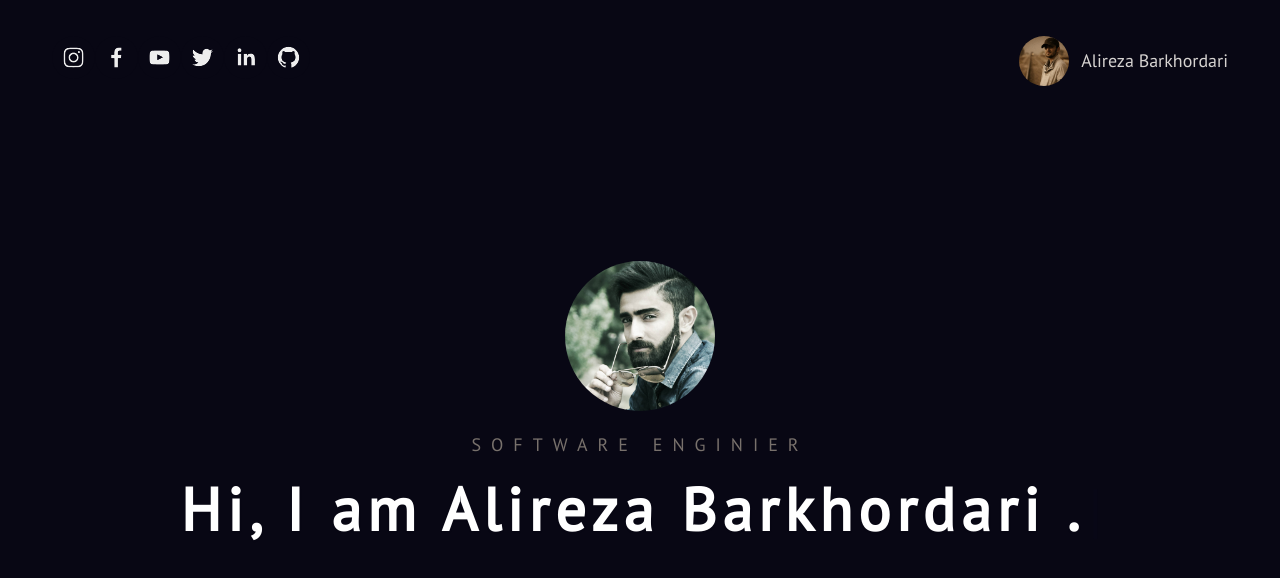
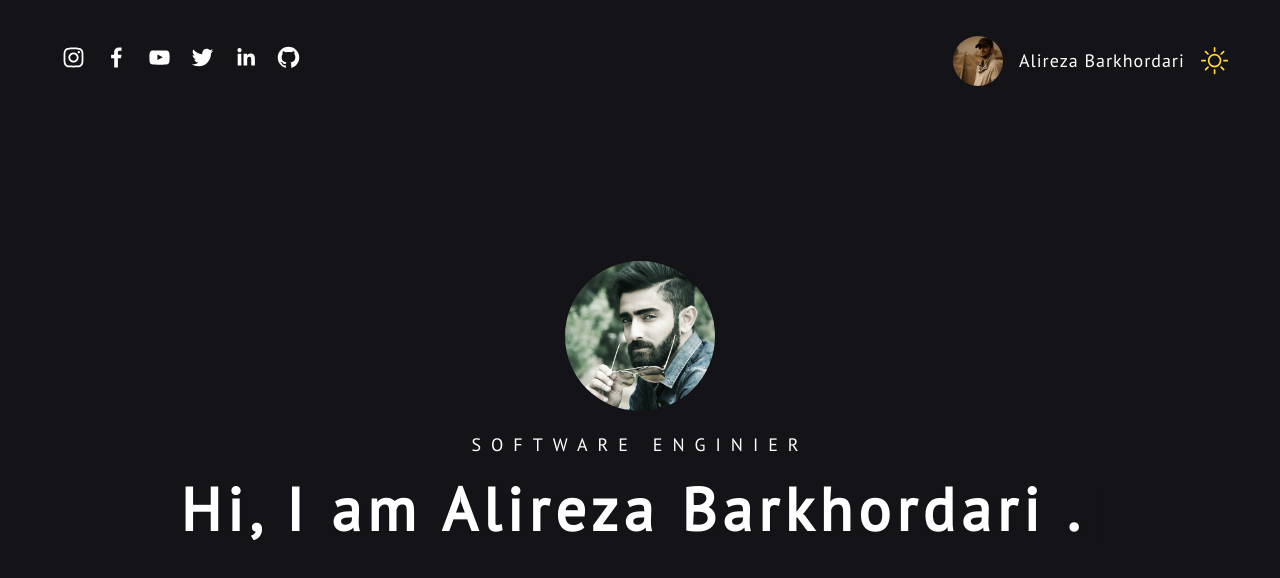
Before and after one commit to Alirezabarkhordari73/Portfolio-Project, a Next.js app: page / in a window 1280 px wide. Shown: the top 578 px of the page. Built offline with nearby package versions, Linux system fonts and the light colour scheme; a web font is replaced by a local one.

Commit message:
implement dark mode

```diff
--- /dev/null
+++ b/Context/ContextProvider.tsx
@@ -0,0 +1,38 @@
+import { useState, useEffect, FC, ReactNode } from "react";
+import { createContext } from "react";
+
+type ContextType = {
+  theme: "light" | "dark";
+  toggleTheme: () => void;
+};
+
+export const ThemeContext = createContext<ContextType>({
+  theme: "light",
+  toggleTheme: () => {},
+});
+
+export const ThemeProvider: FC<{ children: ReactNode }> = ({ children }) => {
+  const [theme, setTheme] = useState<"light" | "dark">(
+    (typeof window !== "undefined" &&
+      (localStorage.getItem("theme") as "light" | "dark")) ||
+      "dark"
+  );
+
+  useEffect(() => {
+    localStorage.setItem("theme", "light");
+  }, []);
+
+  const toggleTheme = (): void => {
+    const val = theme === "light" ? "dark" : "light";
+    setTheme(val);
+    localStorage.setItem("theme", val);
+  };
+
+  return (
+    <ThemeContext.Provider value={{ theme, toggleTheme }}>
+      {children}
+    </ThemeContext.Provider>
+  );
+};
+
+export default ThemeProvider;
--- a/components/Experiense.tsx
+++ b/components/Experiense.tsx
@@ -41,7 +41,7 @@ const Experiense = (props: Props) => {
           }}
         >
           <SwiperSlide className="flex justify-center items-center">
-            <div className="bg-[#1b1b33] w-[410px] h-[610px] text-stone-100 rounded-md hover:bg-[#22223d] transition duration-200 opacity-40 hover:opacity-100 flex flex-col items-center justify-start p-10 border-[1px] border-[#696bff]">
+            <div className="dark:bg-[#1b1b33] w-[410px] h-[610px] dark:text-[#fff] text-[#1f1f1f] rounded-md dark:hover:bg-[#22223d] hover:bg-[#c4c4dd] transition duration-200 opacity-60 hover:opacity-100 flex flex-col items-center justify-start p-10 border-[1px] border-[#696bff]">
               <Image
                 src={img.src}
                 alt="company-img"
@@ -72,7 +72,7 @@ const Experiense = (props: Props) => {
             </div>
           </SwiperSlide>
           <SwiperSlide className="flex justify-center items-center">
-            <div className="bg-[#1b1b33] w-[410px] h-[610px] text-stone-100 rounded-md hover:bg-[#22223d] transition duration-200 opacity-40 hover:opacity-100 flex flex-col items-center justify-start p-10 border-[1px] border-[#696bff]">
+            <div className="dark:bg-[#1b1b33] w-[410px] h-[610px] dark:text-[#fff] text-[#1f1f1f]rounded-md dark:hover:bg-[#22223d] hover:bg-[#c4c4dd] transition duration-200 opacity-60 hover:opacity-100 flex flex-col items-center justify-start p-10 border-[1px] border-[#696bff]">
               <Image
                 src={AmytisLogo.src}
                 alt="company-img"
@@ -103,7 +103,7 @@ const Experiense = (props: Props) => {
             </div>
           </SwiperSlide>
           <SwiperSlide className="flex justify-center items-center">
-            <div className="bg-[#1b1b33] w-[410px] h-[610px] text-stone-100 rounded-md hover:bg-[#22223d] transition duration-200 opacity-40 hover:opacity-100 flex flex-col items-center justify-start p-10 border-[1px] border-[#696bff]">
+            <div className="dark:bg-[#1b1b33] w-[410px] h-[610px] dark:text-[#fff] text-[#1f1f1f] rounded-md dark:hover:bg-[#22223d] hover:bg-[#c4c4dd] transition duration-200 opacity-60 hover:opacity-100 flex flex-col items-center justify-start p-10 border-[1px] border-[#696bff]">
               <Image
                 src={img.src}
                 alt="company-img"
--- a/components/Header.tsx
+++ b/components/Header.tsx
@@ -1,13 +1,16 @@
-import React from "react";
+import React, { useContext } from "react";
 import { SocialIcon } from "react-social-icons";
 import Image from "next/image";
 import { motion } from "framer-motion";
+import { BsSun, BsMoonStars } from "react-icons/bs";
 
 import myAvatarPic from "../assets/images/Avatar1.jpg";
+import { ThemeContext } from "../Context/ContextProvider";
 
 type Props = {};
 
 const Header = (props: Props) => {
+  const { toggleTheme, theme } = useContext(ThemeContext);
   return (
     <div className="top-0 sticky flex items-start justify-between mx-auto max-w-7xl z-50 px-5 py-1">
       <motion.div
@@ -17,44 +20,44 @@ const Header = (props: Props) => {
       >
         <SocialIcon
           url="https://www.instagram.com/aliiiii_reza73/"
-          bgColor="#080714"
-          fgColor="#EEEEEE"
+          bgColor="transparent"
+          fgColor={`${theme === "dark" ? "#fff" : "#000"}`}
           style={{ height: 43, width: 43 }}
         />
         <SocialIcon
           url="https://www.facebook.com/alireza.barkhordari.16/"
-          bgColor="#080714"
-          fgColor="#EEEEEE"
+          bgColor="transparent"
+          fgColor={`${theme === "dark" ? "#fff" : "#000"}`}
           style={{ height: 43, width: 43 }}
         />
         <SocialIcon
           url="https://www.youtube.com/"
-          bgColor="#080714"
-          fgColor="#EEEEEE"
+          bgColor="transparent"
+          fgColor={`${theme === "dark" ? "#fff" : "#000"}`}
           style={{ height: 43, width: 43 }}
         />
         <SocialIcon
           url="https://twitter.com/"
-          bgColor="#080714"
-          fgColor="#EEEEEE"
+          bgColor="transparent"
+          fgColor={`${theme === "dark" ? "#fff" : "#000"}`}
           style={{ height: 43, width: 43 }}
         />
         <SocialIcon
           url="https://www.linkedin.com/"
-          bgColor="#080714"
-          fgColor="#EEEEEE"
+          bgColor="transparent"
+          fgColor={`${theme === "dark" ? "#fff" : "#000"}`}
           style={{ height: 43, width: 43 }}
         />
         <SocialIcon
           url="https://github.com/Alirezabarkhordari73"
-          bgColor="#080714"
-          fgColor="#EEEEEE"
+          bgColor="transparent"
+          fgColor={`${theme === "dark" ? "#fff" : "#000"}`}
           style={{ height: 43, width: 43 }}
         />
       </motion.div>
 
       <motion.div
-        className="flex items-center gap-3 text-white"
+        className="flex items-center gap-4 text-white"
         initial={{ x: 500, opacity: 0, scale: 0.5 }}
         animate={{ x: 0, opacity: 1, scale: 1 }}
         transition={{ duration: 1 }}
@@ -64,9 +67,20 @@ const Header = (props: Props) => {
           alt="user-avatar-pic"
           className="rounded-full cursor-pointer#EEEEEE w-[35px] h-[35px] md:w-[50px] md:h-[50px]"
         />
-        <h3 className="text-md text-stone-300 md:text-lg">
+        <h3 className="text-md dark:text-[#fff] text-[#000] md:text-lg tracking-[1px]">
           Alireza Barkhordari
         </h3>
+        {theme === "dark" ? (
+          <BsSun
+            className="dark:text-[#ffda38] text-[#000] text-[1.7rem] cursor-pointer"
+            onClick={() => toggleTheme()}
+          />
+        ) : (
+          <BsMoonStars
+            className="dark:text-[#fff] text-[#1b3eaf] text-[1.6rem] cursor-pointer"
+            onClick={() => toggleTheme()}
+          />
+        )}
       </motion.div>
     </div>
   );
--- a/components/Hero.tsx
+++ b/components/Hero.tsx
@@ -1,5 +1,5 @@
 import Image from "next/image";
-import React from "react";
+import React, { useContext } from "react";
 import { useTypewriter, Cursor } from "react-simple-typewriter";
 
 import Avatar2 from "../assets/images/Avatar2.jpg";
@@ -22,10 +22,10 @@ export default function Hero({}: Props) {
         height={100}
         priority={true}
       />
-      <p className="text-stone-500 text-sm md:text-lg uppercase tracking-[15px] md:tracking-[10px] text-center">
+      <p className="dark:text-[#fff] text-[#1d1d1d] text-sm md:text-lg uppercase tracking-[15px] md:tracking-[10px] text-center">
         software enginier
       </p>
-      <h1 className="text-white text-xl md:text-3xl lg:text-6xl drop-shadow-sm">
+      <h1 className="dark:text-[#fff] text-[#1d1d1d] text-xl md:text-3xl lg:text-6xl drop-shadow-sm">
         <span className="font-bold tracking-widest">{text}</span>
         <Cursor cursorColor="#696bff" />
       </h1>
--- a/components/Skills.tsx
+++ b/components/Skills.tsx
@@ -38,7 +38,7 @@ const Skills = (props: Props) => {
       <h3 className="uppercase text-[#7b5f2b] tracking-[15px] text-2xl absolute top-28">
         Skills
       </h3>
-      <p className="text-stone-400 absolute top-40 tracking-[1px] text-lg uppercase">
+      <p className="dark:text-[#fff] text-[#1f1f1f] absolute top-40 tracking-[1px] text-lg uppercase">
         Hover Over Skills To Show Skill Ranges ...
       </p>
       <div className="absolute top-48 w-[90%] h-[500px] p-5 flex flex-col items-center">
--- a/pages/_app.tsx
+++ b/pages/_app.tsx
@@ -1,6 +1,11 @@
-import '../styles/globals.css'
-import type { AppProps } from 'next/app'
+import "../styles/globals.css";
+import type { AppProps } from "next/app";
+import ThemeProvider from "../Context/ContextProvider";
 
 export default function App({ Component, pageProps }: AppProps) {
-  return <Component {...pageProps} />
+  return (
+    <ThemeProvider>
+      <Component {...pageProps} />
+    </ThemeProvider>
+  );
 }
--- a/pages/index.tsx
+++ b/pages/index.tsx
@@ -1,4 +1,5 @@
 import Head from "next/head";
+import { useContext } from "react";
 
 import Header from "../components/Header";
 import Hero from "../components/Hero";
@@ -6,42 +7,41 @@ import About from "../components/About";
 import Experiense from "../components/Experiense";
 import Skills from "../components/Skills";
 import Contact from "../components/Contact";
+import { ThemeContext } from "../Context/ContextProvider";
 
 export default function Home() {
+  const { toggleTheme, theme } = useContext(ThemeContext);
+
   return (
-    <div className="bg-[#080714] snap-y snap-mandatory h-screen overflow-y-scroll lg:p-8 scroll-smooth overflow-x-hidden">
+    <div className={`${theme === "dark" ? "dark" : "light"}`}>
+      <div className="dark:bg-[#131318] bg-[#f3f3f3] snap-y snap-mandatory h-screen overflow-y-scroll lg:p-8 scroll-smooth overflow-x-hidden">
         <Head>
           <title>Alireza Portfolio</title>
           <meta name="description" content="Generated by Alireza Barkhordari" />
         </Head>
-
         {/* {Header} */}
         <Header />
-
         {/* {Hero Section} */}
         <section className="snap-start">
           <Hero />
         </section>
-
         {/* {About Section} */}
         <section className="snap-center">
           <About />
         </section>
-
         {/* {Experiences Section} */}
         <section className="snap-center">
           <Experiense />
         </section>
-
         {/* {Skills Section} */}
         <section className="snap-center">
           <Skills />
         </section>
-
         {/* {Contact Section} */}
         <section className="snap-center">
           <Contact />
         </section>
       </div>
+    </div>
   );
 }
--- a/styles/globals.css
+++ b/styles/globals.css
@@ -4,21 +4,17 @@
 @tailwind components;
 @tailwind utilities;
 
-/* width */
+
 ::-webkit-scrollbar {
-    width: 12px;
-  }
-
-  /* Track */
-  ::-webkit-scrollbar-track {
-    background: #17171b;
-  }
-
-  /* Handle */
-  ::-webkit-scrollbar-thumb {
-    background: #343568;
-    border-radius: 10px;
-  }
+  width: 8px;
+}
+::-webkit-scrollbar-thumb {
+  background-color: rgb(216, 216, 216);
+  border-radius: 40px;
+}
+::-webkit-scrollbar-track {
+  background-color: transparent;
+}
 
 
 body{
@@ -48,6 +44,9 @@ body{
 }
 @layer components{
   .contactInput{
-    @apply outline-none px-4 py-3 bg-[#1a1b30] rounded-sm text-[#c5c5c5] text-lg placeholder-[#676772]
+    @apply outline-none px-4 py-3 dark:bg-[#1a1b30] bg-[#fff] rounded-sm dark:text-[#1b1b1b] text-lg placeholder-[#676772]
+  }
+  .contactInput{
+    @apply outline-none px-4 py-3 dark:bg-[#1a1b30] bg-[#fff]  rounded-sm dark:text-[#1b1b1b] text-lg placeholder-[#676772]
   }
 }
--- a/tailwind.config.js
+++ b/tailwind.config.js
@@ -1,5 +1,6 @@
 /** @type {import('tailwindcss').Config} */
 module.exports = {
+  darkMode: "class",
   content: [
     "./pages/**/*.{js,ts,jsx,tsx}",
     "./components/**/*.{js,ts,jsx,tsx}",
@@ -8,6 +9,8 @@ module.exports = {
     extend: {
       backgroundColor: {
         "main-bg-gray": "#262527",
+        "main-dark-bg": "#20232A",
+        "secondary-dark-bg": "#33373E",
       },
     },
   },
```
Also changed, not shown: components/About.tsx (+11 -5 lines), components/Contact.tsx (+9 -5 lines). Lines whose indentation alone changed are shown as unchanged.
